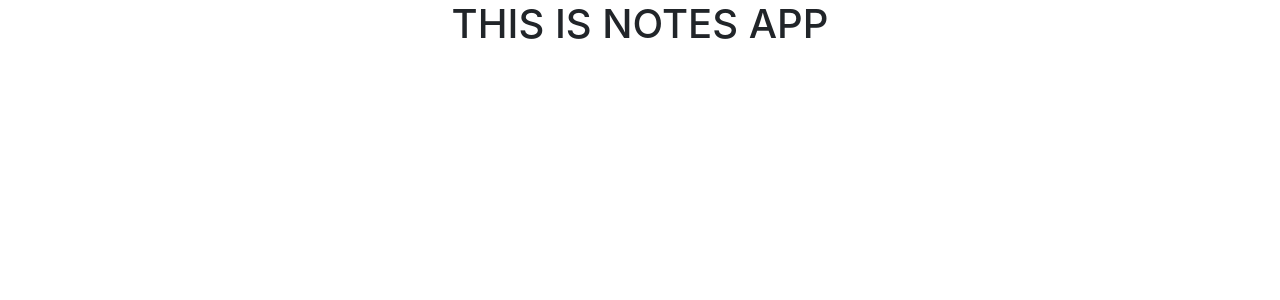
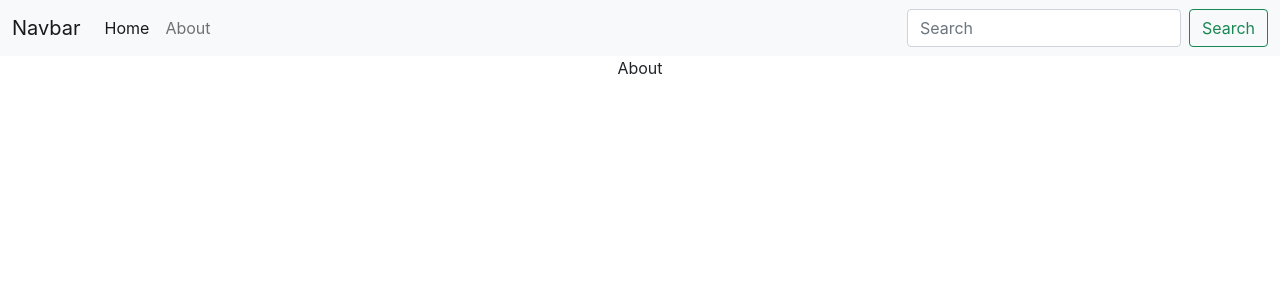
Before and after one commit to s-arslaan/notes-app, a React (Create React App) app: page /about in a window 1280 px wide. Shown: the top 300 px of the page. Built offline with nearby package versions, Linux system fonts and the light colour scheme.

Commit message:
components & router

```diff
--- a/src/App.js
+++ b/src/App.js
@@ -1,10 +1,21 @@
-import React from 'react'
-import './App.css';
+import React from "react";
+import { BrowserRouter as Router, Routes, Route } from "react-router-dom";
+import "./App.css";
+import About from "./components/About";
+import Home from "./components/Home";
+import Navbar from "./components/Navbar";
 
 function App() {
   return (
     <div className="App">
-      <h1>THIS IS NOTES APP</h1>
+      <Router>
+        <Navbar />
+        {/* <LoadingBar height={3} color='#f11946' progress={this.state.progress}/> */}
+        <Routes>
+          <Route exact path="/" element={<Home />} />
+          <Route exact path="/about" element={<About />} />
+        </Routes>
+      </Router>
     </div>
   );
 }
--- /dev/null
+++ b/src/components/About.js
@@ -0,0 +1,9 @@
+import React from 'react'
+
+const About = () => {
+  return (
+    <div>About</div>
+  )
+}
+
+export default About
--- /dev/null
+++ b/src/components/Home.js
@@ -0,0 +1,9 @@
+import React from 'react'
+
+const Home = () => {
+  return (
+    <div>Home</div>
+  )
+}
+
+export default Home
--- /dev/null
+++ b/src/components/Navbar.js
@@ -0,0 +1,52 @@
+import React from "react";
+import { Link } from "react-router-dom";
+
+const Navbar = () => {
+  return (
+    <nav className="navbar navbar-expand-lg navbar-light bg-light">
+      <div className="container-fluid">
+        <Link className="navbar-brand" to="/">
+          Navbar
+        </Link>
+        <button
+          className="navbar-toggler"
+          type="button"
+          data-bs-toggle="collapse"
+          data-bs-target="#navbarSupportedContent"
+          aria-controls="navbarSupportedContent"
+          aria-expanded="false"
+          aria-label="Toggle navigation"
+        >
+          <span className="navbar-toggler-icon"></span>
+        </button>
+        <div className="collapse navbar-collapse" id="navbarSupportedContent">
+          <ul className="navbar-nav me-auto mb-2 mb-lg-0">
+            <li className="nav-item">
+              <Link className="nav-link active" to="/">
+                Home
+              </Link>
+            </li>
+            <li className="nav-item">
+              <Link className="nav-link" to="/about">
+                About
+              </Link>
+            </li>
+          </ul>
+          <form className="d-flex">
+            <input
+              className="form-control me-2"
+              type="search"
+              placeholder="Search"
+              aria-label="Search"
+            />
+            <button className="btn btn-outline-success" type="submit">
+              Search
+            </button>
+          </form>
+        </div>
+      </div>
+    </nav>
+  );
+};
+
+export default Navbar;
```
